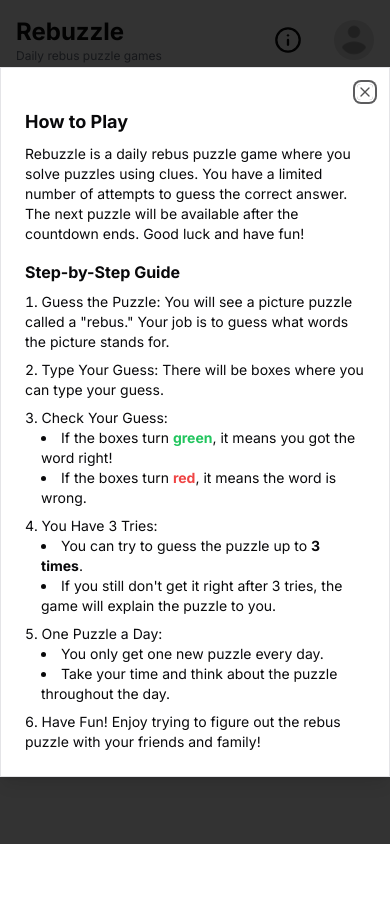
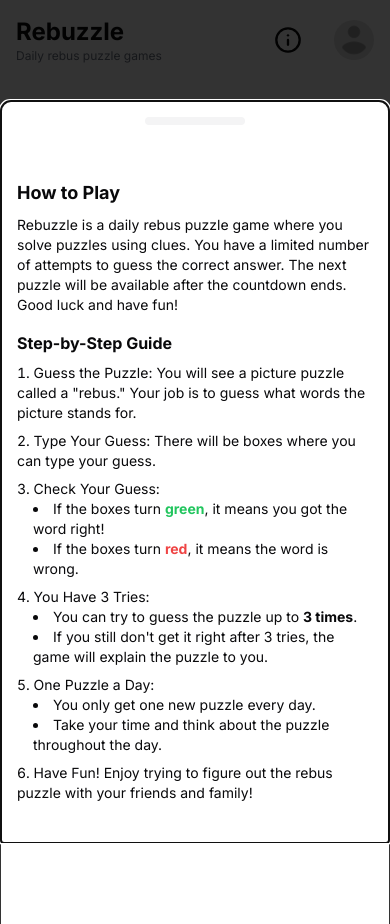
Before and after one commit to byronwade/rebuzzle.byronwade.com, a Next.js app: page /signup in a window 390 px wide. After the commit the page ends 844 px from the top, so only its background shows below. Built offline with nearby package versions, Linux system fonts and the light colour scheme; no server answers; the database is empty.

Commit message:
development

```diff
--- a/components/CustomDialog.js
+++ b/components/CustomDialog.js
@@ -1,23 +1,37 @@
-import { Dialog, DialogContent, DialogDescription, DialogHeader, DialogTitle } from "@/components/ui/dialog";
+// components/CustomDialog.js
+import React, { useEffect } from "react";
+import { useMediaQuery } from "@/hooks/useMediaQuery";
+import { X } from "react-feather";
+import { Dialog, DialogContent, DialogDescription, DialogHeader, DialogTitle, DialogClose } from "@/components/ui/dialog";
+import { Drawer, DrawerClose, DrawerContent, DrawerDescription, DrawerHeader, DrawerTitle } from "@/components/ui/drawer";
 
 const CustomDialog = ({ open, onOpenChange, title, description, children }) => {
-	const handleKeyDown = (event) => {
-		if (event.key === "Enter") {
-			event.preventDefault();
-			event.stopPropagation();
-		}
-	};
+	const isDesktop = useMediaQuery("(min-width: 768px)");
+
+	if (isDesktop) {
+		return (
+			<Dialog open={open} onOpenChange={onOpenChange}>
+				<DialogContent>
+					<DialogHeader>
+						<DialogTitle>{title}</DialogTitle>
+						<DialogDescription>{description}</DialogDescription>
+					</DialogHeader>
+					{children}
+				</DialogContent>
+			</Dialog>
+		);
+	}
 
 	return (
-		<Dialog open={open} onOpenChange={onOpenChange}>
-			<DialogContent onKeyDown={handleKeyDown}>
-				<DialogHeader>
-					{title && <DialogTitle>{title}</DialogTitle>}
-					{description && <DialogDescription>{description}</DialogDescription>}
-				</DialogHeader>
+		<Drawer open={open} onOpenChange={onOpenChange}>
+			<DrawerContent>
+				<DrawerHeader>
+					<DrawerTitle>{title}</DrawerTitle>
+					<DrawerDescription>{description}</DrawerDescription>
+				</DrawerHeader>
 				{children}
-			</DialogContent>
-		</Dialog>
+			</DrawerContent>
+		</Drawer>
 	);
 };
 
--- a/components/Statistics.js
+++ b/components/Statistics.js
@@ -4,18 +4,28 @@
 
 const Statistics = ({ userId }) => {
 	const [stats, setStats] = useState(null);
+	const [loading, setLoading] = useState(true);
 
 	useEffect(() => {
 		const fetchStatistics = async () => {
 			const response = await fetch(`/api/statistics?userId=${userId}`);
 			const data = await response.json();
 			setStats(data);
+			setLoading(false);
 		};
 
 		fetchStatistics();
 	}, [userId]);
 
-	const chartData = Object.entries(stats.guess_distribution).map(([guess, count]) => ({
+	if (loading) {
+		return <div>Loading...</div>;
+	}
+
+	if (!stats) {
+		return <div>No statistics available.</div>;
+	}
+
+	const chartData = Object.entries(stats.guess_distribution || {}).map(([guess, count]) => ({
 		guess,
 		count,
 	}));
--- a/components/game.jsx
+++ b/components/game.jsx
@@ -134,6 +134,7 @@
 		setGameOver(false);
 		setFeedback("");
 		setAttemptsLeft(3);
+		setShowGameCard(false);
 	};
 
 	if (!gameData) {
@@ -143,7 +144,7 @@
 	const { solution: phrase, image_url: image } = gameData;
 
 	return (
-		<div className="container mx-auto px-4">
+		<div className="container mx-auto px-4 mb-12">
 			<div className="flex items-center justify-center p-4">
 				<div className="text-center">
 					<Countdown />
--- a/components/header.jsx
+++ b/components/header.jsx
@@ -11,7 +11,7 @@
 
 const HowToPlayContent = () => {
 	return (
-		<div className="text-left">
+		<div className="text-left p-4 pb-10">
 			<h2 className="font-bold text-lg sm:text-xl">How to Play</h2>
 			<p className="mt-2 text-sm sm:text-base">Rebuzzle is a daily rebus puzzle game where you solve puzzles using clues. You have a limited number of attempts to guess the correct answer. The next puzzle will be available after the countdown ends. Good luck and have fun!</p>
 			<div className="mt-4">
--- /dev/null
+++ b/components/ui/drawer.tsx
@@ -0,0 +1,118 @@
+"use client"
+
+import * as React from "react"
+import { Drawer as DrawerPrimitive } from "vaul"
+
+import { cn } from "@/lib/utils"
+
+const Drawer = ({
+  shouldScaleBackground = true,
+  ...props
+}: React.ComponentProps<typeof DrawerPrimitive.Root>) => (
+  <DrawerPrimitive.Root
+    shouldScaleBackground={shouldScaleBackground}
+    {...props}
+  />
+)
+Drawer.displayName = "Drawer"
+
+const DrawerTrigger = DrawerPrimitive.Trigger
+
+const DrawerPortal = DrawerPrimitive.Portal
+
+const DrawerClose = DrawerPrimitive.Close
+
+const DrawerOverlay = React.forwardRef<
+  React.ElementRef<typeof DrawerPrimitive.Overlay>,
+  React.ComponentPropsWithoutRef<typeof DrawerPrimitive.Overlay>
+>(({ className, ...props }, ref) => (
+  <DrawerPrimitive.Overlay
+    ref={ref}
+    className={cn("fixed inset-0 z-50 bg-black/80", className)}
+    {...props}
+  />
+))
+DrawerOverlay.displayName = DrawerPrimitive.Overlay.displayName
+
+const DrawerContent = React.forwardRef<
+  React.ElementRef<typeof DrawerPrimitive.Content>,
+  React.ComponentPropsWithoutRef<typeof DrawerPrimitive.Content>
+>(({ className, children, ...props }, ref) => (
+  <DrawerPortal>
+    <DrawerOverlay />
+    <DrawerPrimitive.Content
+      ref={ref}
+      className={cn(
+        "fixed inset-x-0 bottom-0 z-50 mt-24 flex h-auto flex-col rounded-t-[10px] border bg-background",
+        className
+      )}
+      {...props}
+    >
+      <div className="mx-auto mt-4 h-2 w-[100px] rounded-full bg-muted" />
+      {children}
+    </DrawerPrimitive.Content>
+  </DrawerPortal>
+))
+DrawerContent.displayName = "DrawerContent"
+
+const DrawerHeader = ({
+  className,
+  ...props
+}: React.HTMLAttributes<HTMLDivElement>) => (
+  <div
+    className={cn("grid gap-1.5 p-4 text-center sm:text-left", className)}
+    {...props}
+  />
+)
+DrawerHeader.displayName = "DrawerHeader"
+
+const DrawerFooter = ({
+  className,
+  ...props
+}: React.HTMLAttributes<HTMLDivElement>) => (
+  <div
+    className={cn("mt-auto flex flex-col gap-2 p-4", className)}
+    {...props}
+  />
+)
+DrawerFooter.displayName = "DrawerFooter"
+
+const DrawerTitle = React.forwardRef<
+  React.ElementRef<typeof DrawerPrimitive.Title>,
+  React.ComponentPropsWithoutRef<typeof DrawerPrimitive.Title>
+>(({ className, ...props }, ref) => (
+  <DrawerPrimitive.Title
+    ref={ref}
+    className={cn(
+      "text-lg font-semibold leading-none tracking-tight",
+      className
+    )}
+    {...props}
+  />
+))
+DrawerTitle.displayName = DrawerPrimitive.Title.displayName
+
+const DrawerDescription = React.forwardRef<
+  React.ElementRef<typeof DrawerPrimitive.Description>,
+  React.ComponentPropsWithoutRef<typeof DrawerPrimitive.Description>
+>(({ className, ...props }, ref) => (
+  <DrawerPrimitive.Description
+    ref={ref}
+    className={cn("text-sm text-muted-foreground", className)}
+    {...props}
+  />
+))
+DrawerDescription.displayName = DrawerPrimitive.Description.displayName
+
+export {
+  Drawer,
+  DrawerPortal,
+  DrawerOverlay,
+  DrawerTrigger,
+  DrawerClose,
+  DrawerContent,
+  DrawerHeader,
+  DrawerFooter,
+  DrawerTitle,
+  DrawerDescription,
+}
--- /dev/null
+++ b/hooks/useMediaQuery.js
@@ -0,0 +1,17 @@
+import { useState, useEffect } from "react";
+
+export const useMediaQuery = (query) => {
+	const [matches, setMatches] = useState(false);
+
+	useEffect(() => {
+		const media = window.matchMedia(query);
+		if (media.matches !== matches) {
+			setMatches(media.matches);
+		}
+		const listener = () => setMatches(media.matches);
+		media.addListener(listener);
+		return () => media.removeListener(listener);
+	}, [matches, query]);
+
+	return matches;
+};
--- a/package.json
+++ b/package.json
@@ -57,6 +57,7 @@
 		"tailwind-merge": "^2.4.0",
 		"tailwindcss-animate": "^1.0.7",
 		"uuid": "^10.0.0",
+		"vaul": "^0.9.1",
 		"web-push": "^3.6.7",
 		"zod": "^3.23.8"
 	},
```
Also changed, not shown: 1 other file (tests, documents, lock files or other folders).
